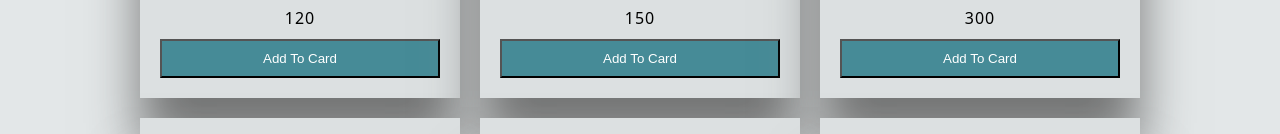
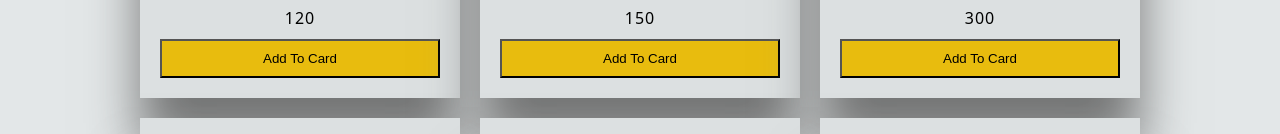
Before and after one commit to Vinlynn/JSProject, a plain HTML site: page index.html in a window 1280 px wide. Shown: the part 666-800 px from the top of the page. Drawn offline with Linux system fonts and the light colour scheme.

Commit message:
Update details

```diff
--- a/style.css
+++ b/style.css
@@ -10,7 +10,7 @@ body {
 
 }
 h1 {
-  color: black;
+  color: #000;
 }
 header {
   display: grid;
@@ -62,8 +62,8 @@ header .shopping span {
   margin: 10px;
 }
 .list .item button {
-  background-color: #468B97;
-  color: #fff;
+  background-color: #E8BC0E;
+  color: #000;
   width: 100%;
   padding: 10px;
 }
```
